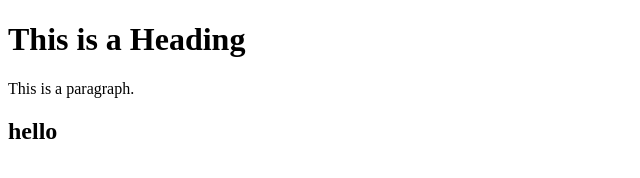
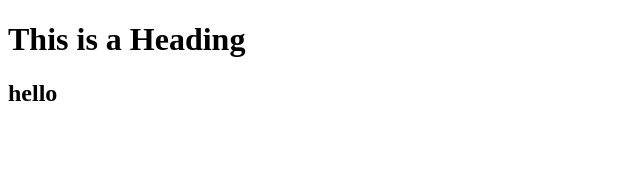
Before and after one commit to praveen11822/LICS, a plain HTML site: page index.html in a window 1280 px wide. Shown: the whole page, without its empty margins (0-640 px from the left). Drawn offline with Linux system fonts and the light colour scheme.

Commit message:
updated two

```diff
--- a/index.html
+++ b/index.html
@@ -6,7 +6,7 @@
 <body>
 
 <h1>This is a Heading</h1>
-<p>This is a paragraph.</p>
+
   <h2>hello<h2>
 
 </body>
```
